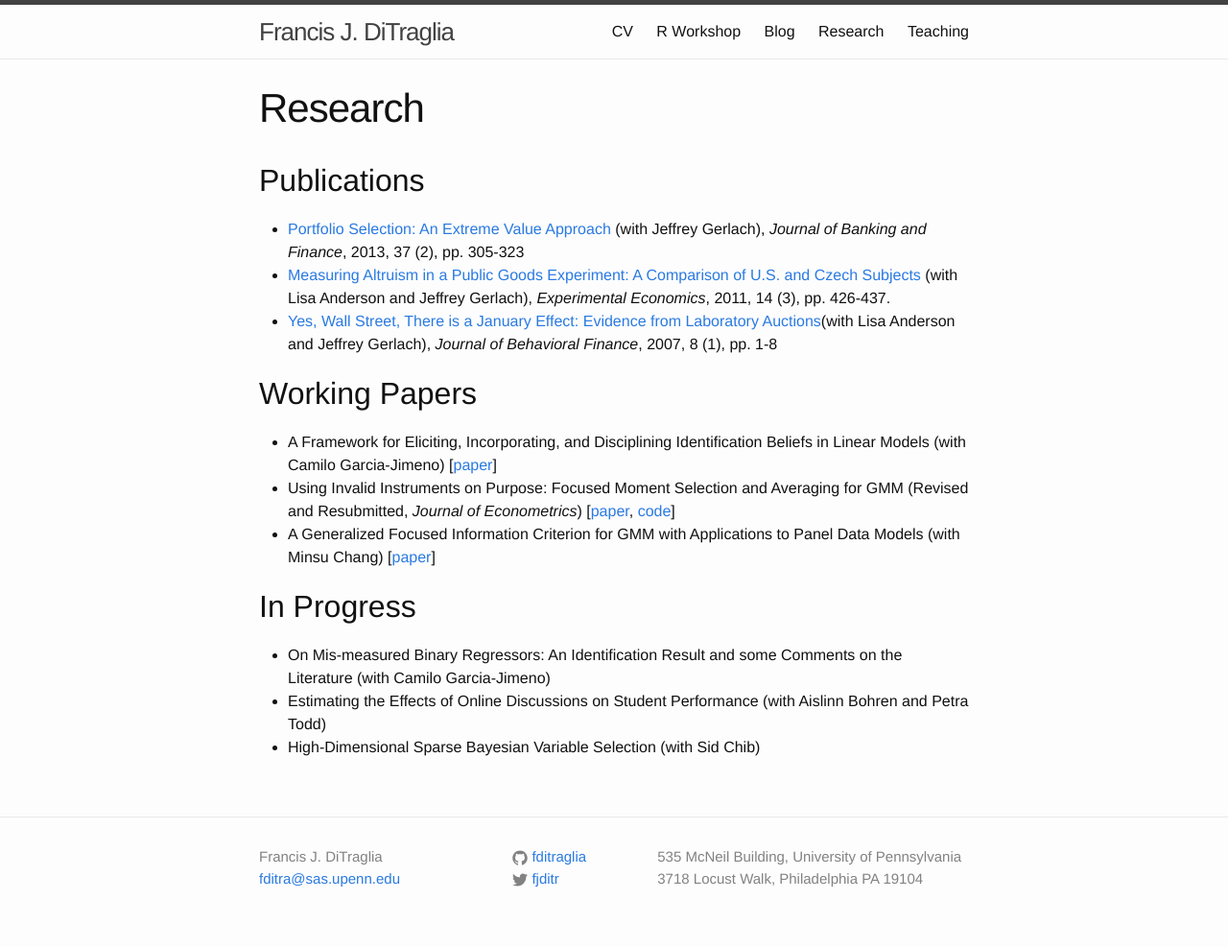
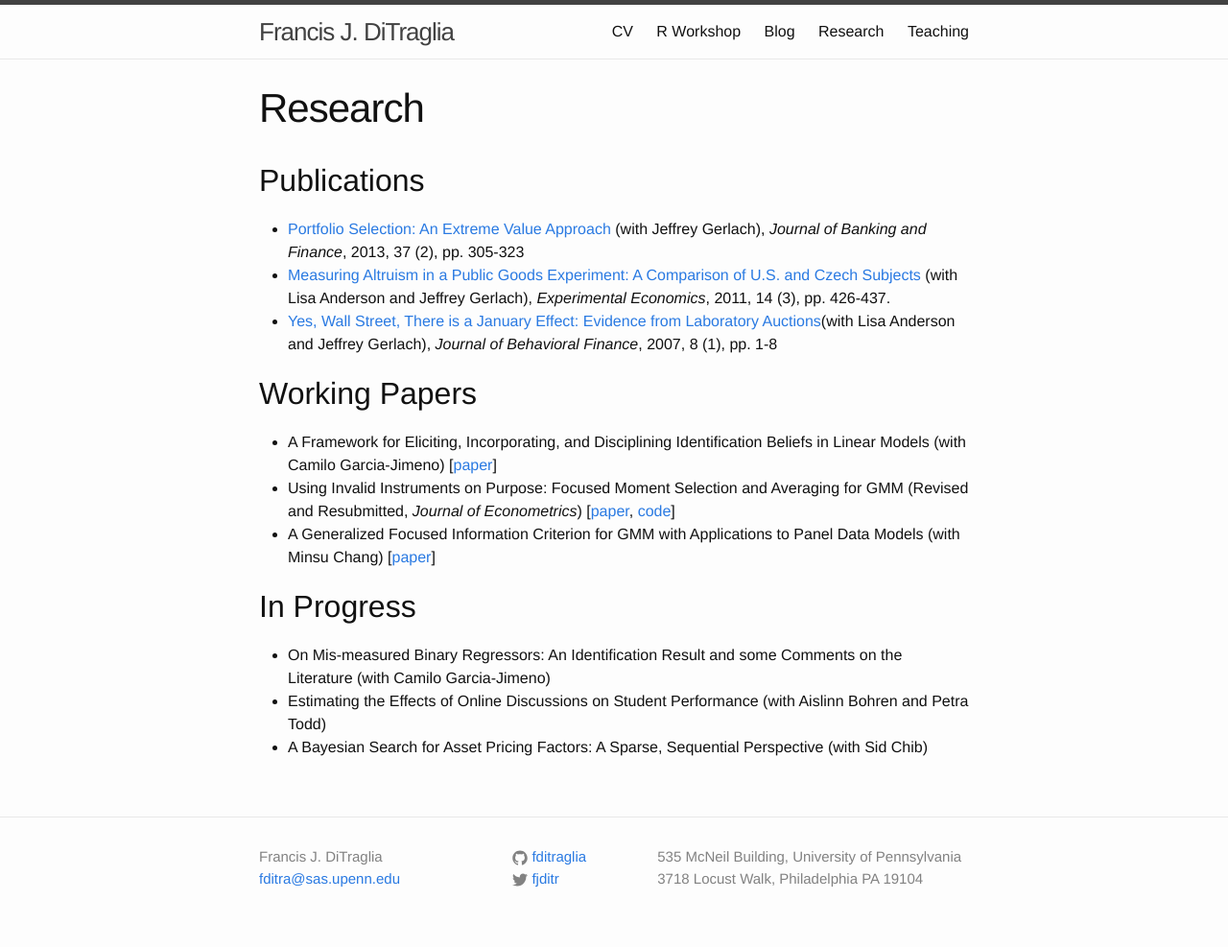
Before and after one commit to fditraglia/fditraglia.github.io, a Jekyll site: the page built from research.md, in a window 1280 px wide. Shown: the whole page at 96% size. Built offline with Jekyll 4.4.1, drawn with Linux system fonts in a browser that asks for light colours.

Commit message:
correct typo

```diff
--- a/research.md
+++ b/research.md
@@ -18,4 +18,4 @@ permalink: /research/
 ## In Progress
 - On Mis-measured Binary Regressors: An Identification Result and some Comments on the Literature (with Camilo Garcia-Jimeno)
 -  Estimating the Effects of Online Discussions on Student Performance (with Aislinn Bohren and Petra Todd)
--  High-Dimensional Sparse Bayesian Variable Selection (with Sid Chib)
+- A Bayesian Search for Asset Pricing Factors: A Sparse, Sequential Perspective (with Sid Chib)
```
